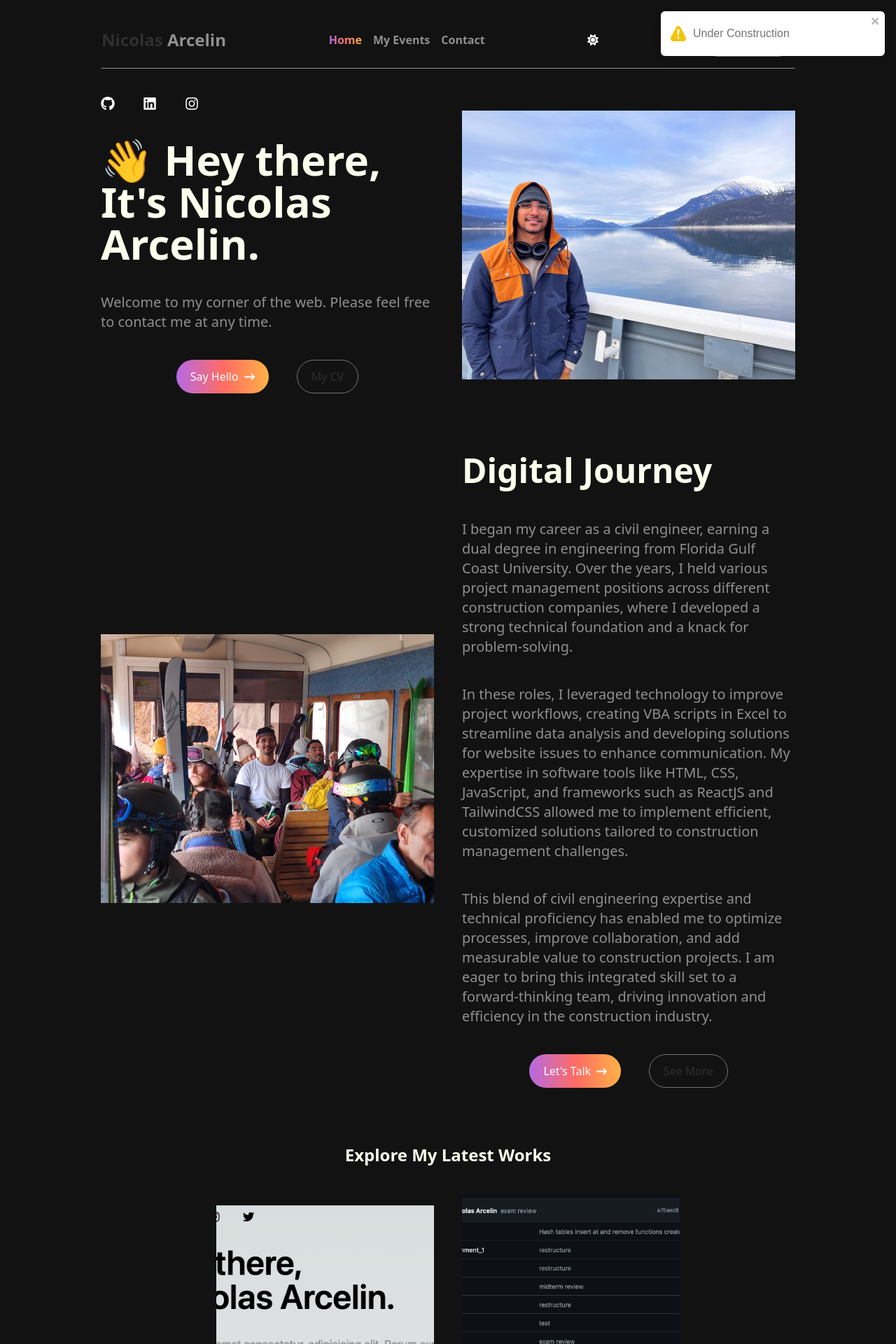
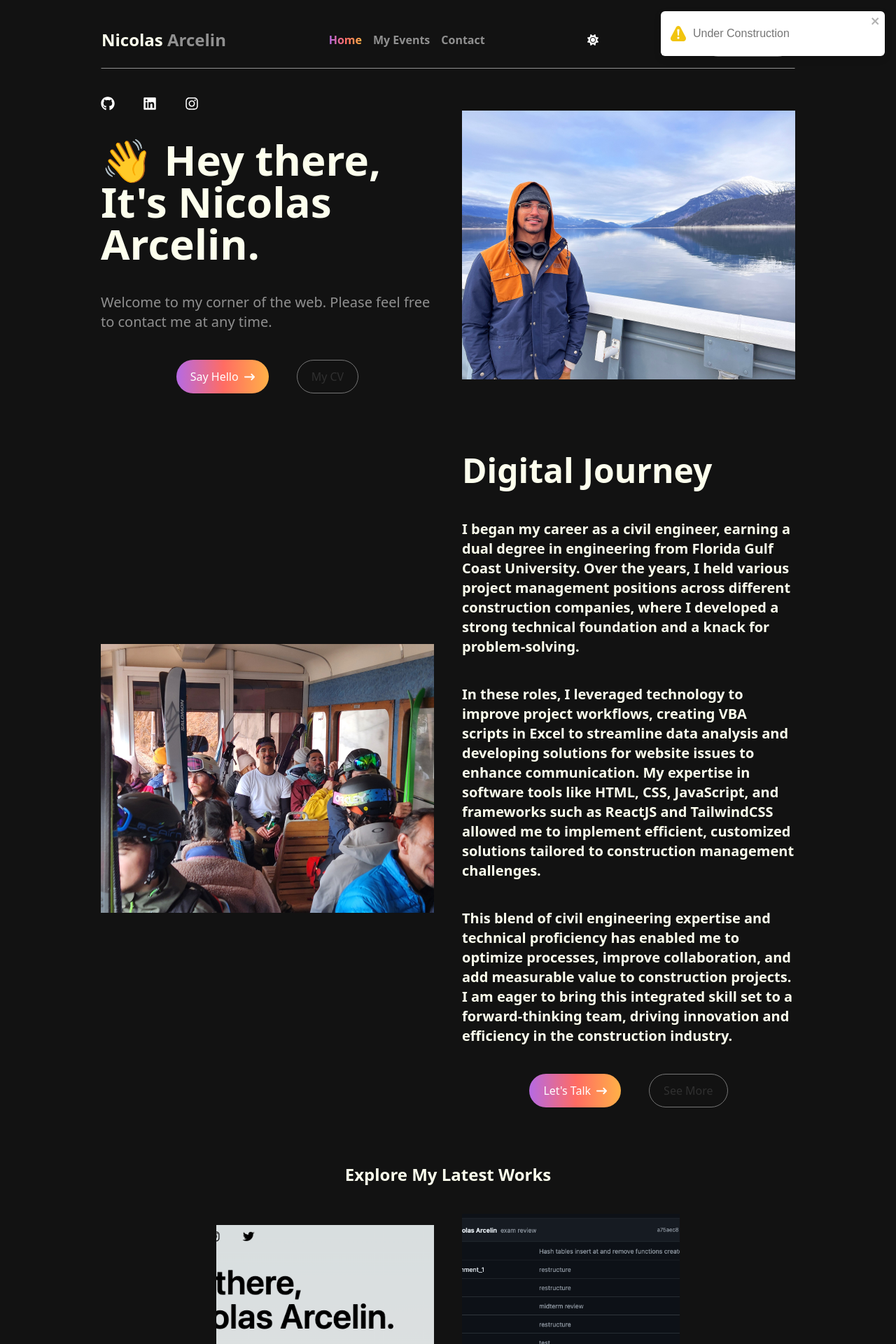
Before and after one commit to narcelin/portfolio_v2, a Next.js app: page / in a window 1280 px wide. Shown: the top 1920 px of the page at 70% size. Built offline with nearby package versions, Linux system fonts and the light colour scheme.

Commit message:
Created dynamic text 'MyText' component

```diff
--- a/src/app/components/MyHeader.tsx
+++ b/src/app/components/MyHeader.tsx
@@ -1,3 +1,5 @@
+import MyText from "./MyText";
+
 export default function MyHeader({
   children,
   className,
@@ -27,5 +29,9 @@ export default function MyHeader({
       break;
   }
 
-  return <h1 className={`${headerTypeClasses} ${className}`}>{children}</h1>;
+  return (
+    <h1 className={`${headerTypeClasses} ${className}`}>
+      <MyText>{children}</MyText>
+    </h1>
+  );
 }
--- a/src/app/components/MyText.tsx
+++ b/src/app/components/MyText.tsx
@@ -1,15 +1,25 @@
 import React from "react";
 
 import { useEffect, useState } from "react";
-import { useTheme } from "next-themes";
 
-export default function MyText() {
+export default function MyText({
+  className,
+  children,
+  isSubtle,
+}: {
+  className?: string;
+  children?: string;
+  isSubtle?: boolean;
+}) {
   const [mounted, setMounted] = useState(false);
   useEffect(() => setMounted(true), []);
 
-  const { setTheme, resolvedTheme } = useTheme();
-
   if (!mounted) return <div>Loading...</div>;
 
-  return <div>MyText</div>;
+  const textStyle = `${
+    isSubtle ? "text-shadow" : "text-black dark:text-accent"
+  }
+  font-semibold`;
+
+  return <div className={`${className} ${textStyle}`}>{children}</div>;
 }
--- a/src/app/components/sections/AboutSnippet.tsx
+++ b/src/app/components/sections/AboutSnippet.tsx
@@ -5,6 +5,7 @@ import Image from "next/image";
 import MyImageContainer from "../MyImageContainer";
 import MyHeader from "../MyHeader";
 import MyButton from "../MyButton";
+import MyText from "../MyText";
 
 export default function AboutSnippet() {
   return (
@@ -17,28 +18,28 @@ export default function AboutSnippet() {
       />
       <div className="w-3/4 xl:w-full flex flex-col  gap-10">
         <MyHeader headerType={2}>Digital Journey</MyHeader>
-        <div className="text-shadow text-xl">
+        <MyText className="text-xl">
           I began my career as a civil engineer, earning a dual degree in
           engineering from Florida Gulf Coast University. Over the years, I held
           various project management positions across different construction
           companies, where I developed a strong technical foundation and a knack
           for problem-solving.
-        </div>
-        <div className="text-shadow text-xl">
+        </MyText>
+        <MyText className="text-xl">
           In these roles, I leveraged technology to improve project workflows,
           creating VBA scripts in Excel to streamline data analysis and
           developing solutions for website issues to enhance communication. My
           expertise in software tools like HTML, CSS, JavaScript, and frameworks
           such as ReactJS and TailwindCSS allowed me to implement efficient,
           customized solutions tailored to construction management challenges.
-        </div>
-        <div className="text-shadow text-xl">
+        </MyText>
+        <MyText className="text-xl">
           This blend of civil engineering expertise and technical proficiency
           has enabled me to optimize processes, improve collaboration, and add
           measurable value to construction projects. I am eager to bring this
           integrated skill set to a forward-thinking team, driving innovation
           and efficiency in the construction industry.
-        </div>
+        </MyText>
         <div className="flex flex-row justify-center gap-10">
           <MyButton
             onClick={() => window.open("/contact", "_self")}
--- a/src/app/components/sections/NavigationBar.tsx
+++ b/src/app/components/sections/NavigationBar.tsx
@@ -9,6 +9,7 @@ import MyNavLink from "../MyNavLink";
 import MyThemeSwitch from "../MyThemeSwitch";
 
 import { NavLinks } from "../MyNavLink";
+import MyText from "../MyText";
 
 export default function NavigationBar() {
   const [mobileNavMenu, setMobileNavMenu] = useState(false);
@@ -31,9 +32,9 @@ export default function NavigationBar() {
   return (
     <section className="border border-transparent border-b-shadow">
       <div className="flex flex-row justify-between h-20 items-center">
-        <div className="flex flex-row font-semibold text-2xl">
-          <div className="text-[#303030]">Nicolas&nbsp;</div>
-          <div className="text-[#909090]">Arcelin</div>
+        <div className="flex flex-row text-2xl">
+          <MyText>Nicolas&nbsp;</MyText>
+          <MyText isSubtle>Arcelin</MyText>
         </div>
         {NavLinks("hidden md:flex flex-row gap-4")}
         <button
--- a/src/app/sandbox/page.tsx
+++ b/src/app/sandbox/page.tsx
@@ -3,6 +3,7 @@
 import { supabase } from "../utils/database/supabase";
 
 import MyButton from "../components/MyButton";
+import MyText from "../components/MyText";
 import MyThemeSwitch from "../components/MyThemeSwitch";
 
 export default function sandbox() {
@@ -14,7 +15,8 @@ export default function sandbox() {
 
   return (
     <div className="w-full h-screen flex flex-row justify-center items-center">
-      <MyThemeSwitch />
+      <MyText isSubtle={true}>TEST TEXT</MyText>
+      {/* <MyThemeSwitch /> */}
     </div>
   );
 }
```
Also changed, not shown: src/app/components/sections/HeroSection.tsx (+0 -19 lines).
